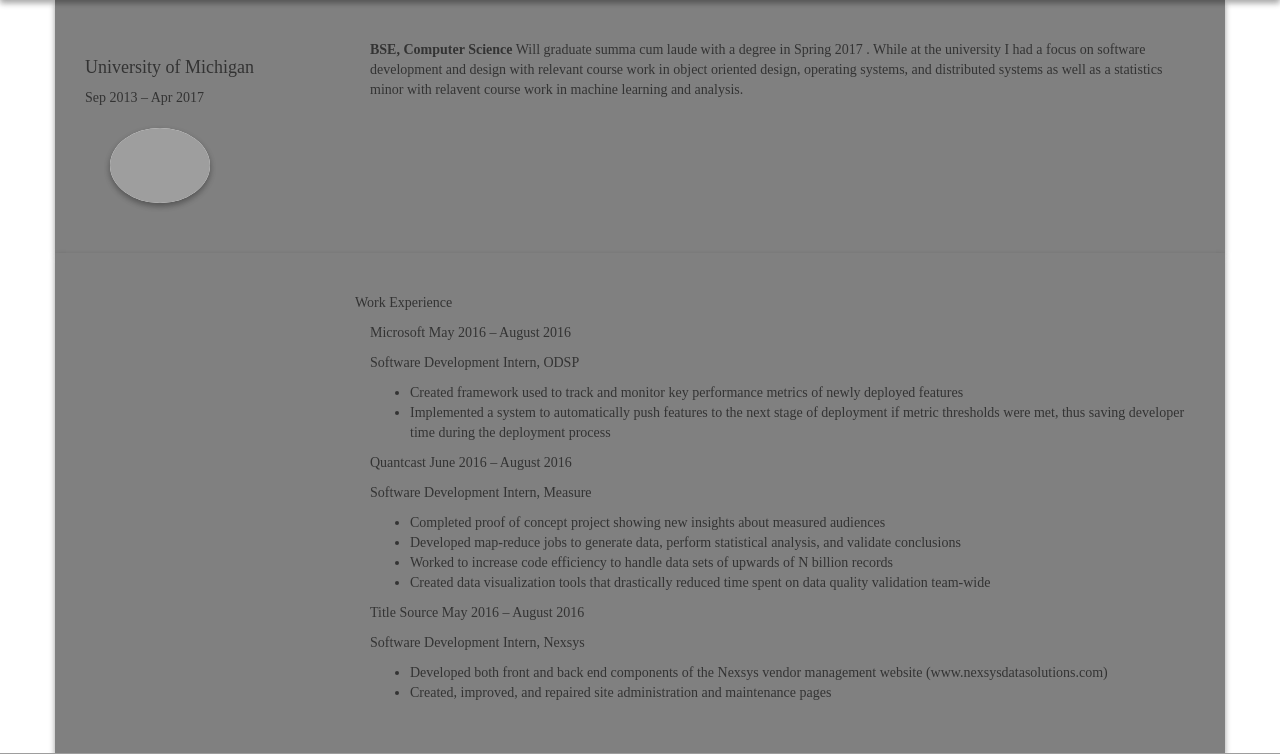
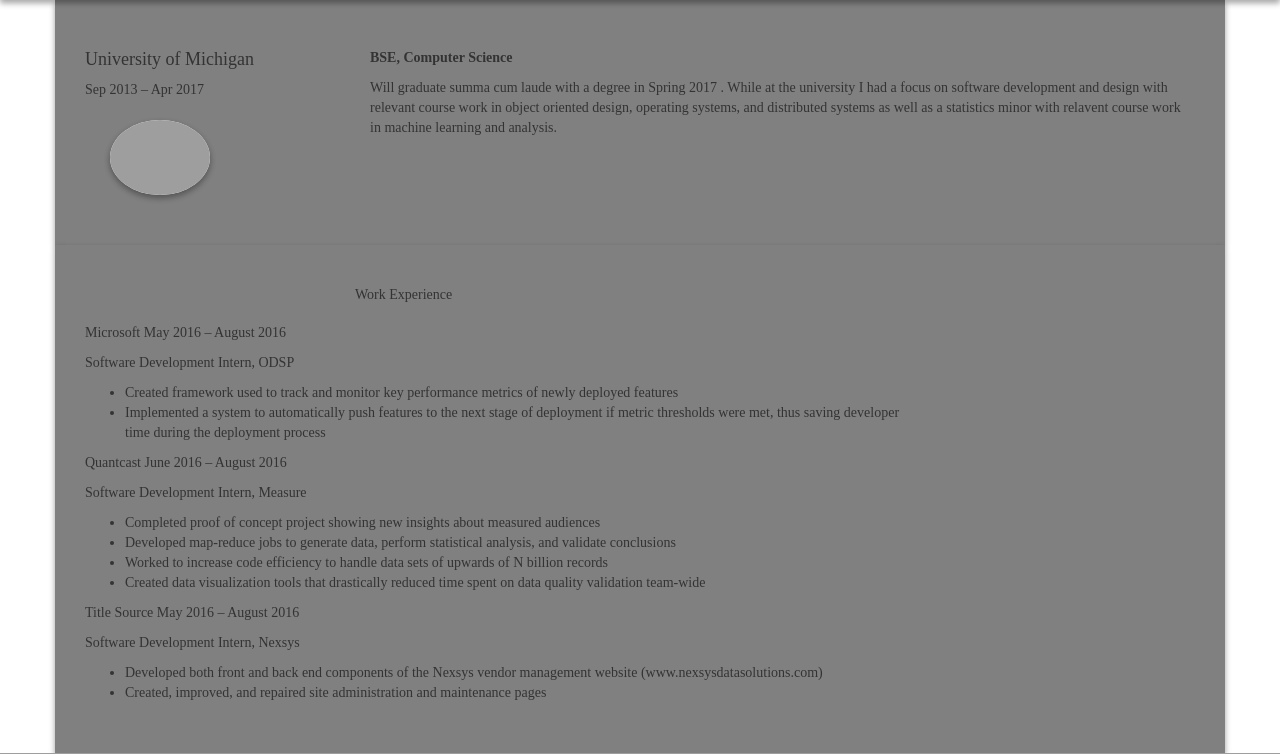
Before and after one commit to JonBrelje/website, a Flask app: page / in a window 1280 px wide. Shown: the part 754-1508 px from the top of the page. Run offline with Flask 2, Linux system fonts and the light colour scheme; some libraries are stand-ins or nearby versions; grey boxes are pictures that could not be loaded.

Commit message:
Move css to correct class for body title

```diff
--- a/static/stylesheets/parallax.css
+++ b/static/stylesheets/parallax.css
@@ -40,17 +40,17 @@ body {
 }
 
 .info-institution {
-    display: block;
-    padding-top: 8px;
-    margin-bottom: 10px;
+
 }
 
 .info-date {
 
 }
 
-.info-title {
-
+.info-body-title {
+    display: block;
+    padding-top: 8px;
+    margin-bottom: 10px;
 }
 
 .info-body {
--- a/templates/info_section.html
+++ b/templates/info_section.html
@@ -9,7 +9,7 @@
  	</div>
  	<div class="col-md-9">
  		<p>
-			<strong class=info-title> {% block body_title %}{% endblock %}</strong>
+			<strong class=info-body-title> {% block body_title %}{% endblock %}</strong>
 			<span class=info-body>
 				{% block body %}
   				{% endblock %}
```
